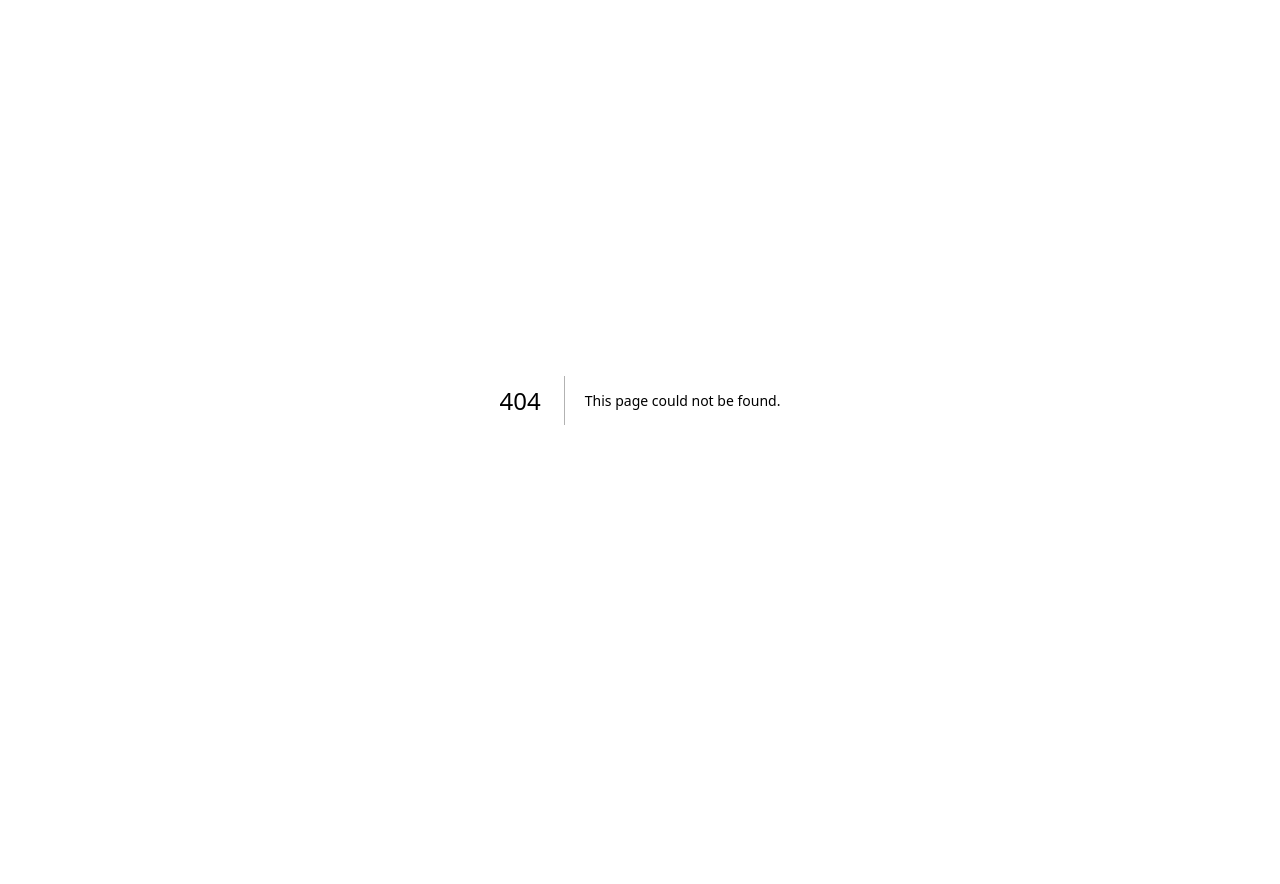
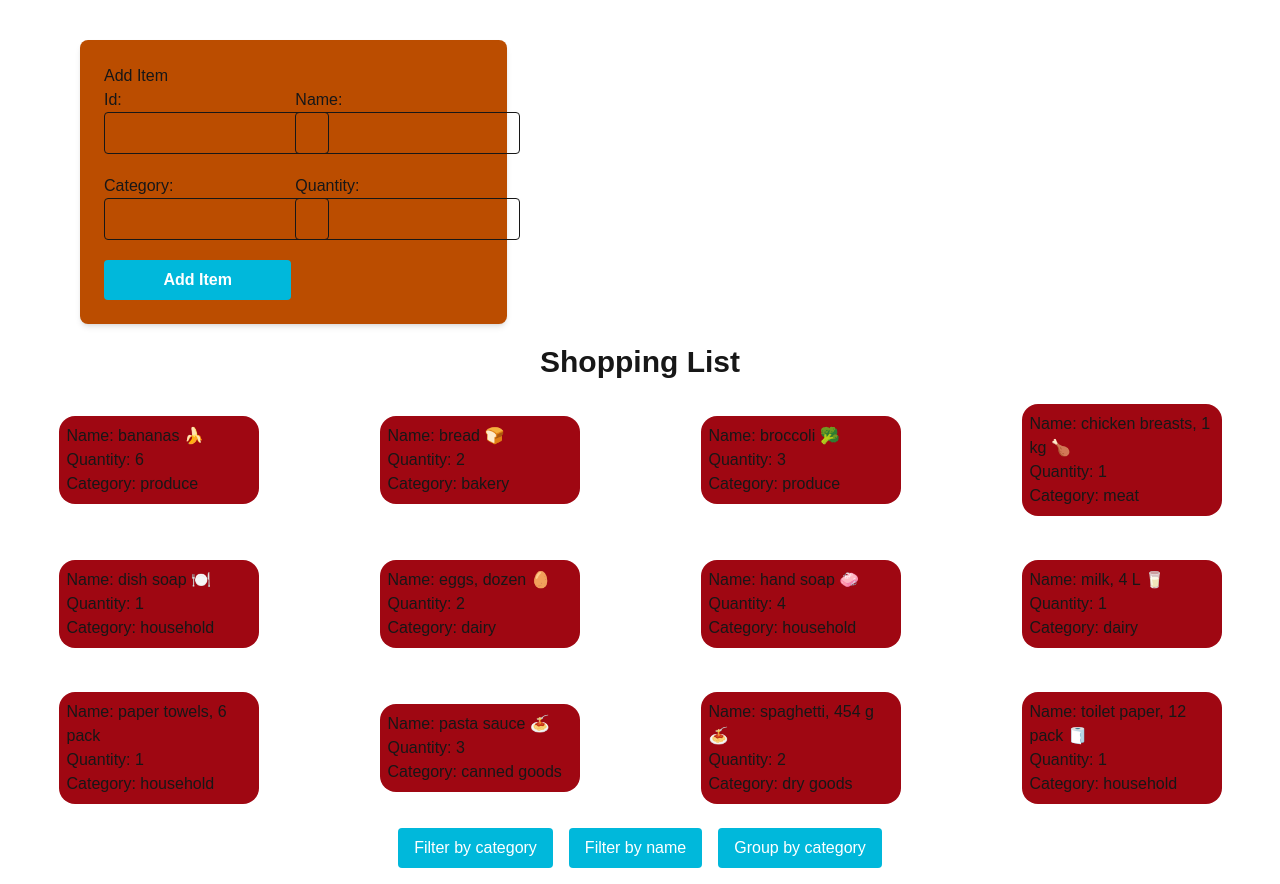
Before and after one commit to Pedro-GT/cprg306-assignments, a Next.js app: page /week-7 in a window 1280 px wide. Before the commit this address had no page. Before the commit the page ends 800 px from the top, so only its background shows below. Built offline with nearby package versions, Linux system fonts and the light colour scheme.

Commit message:
week-7 done

```diff
--- a/app/page.js
+++ b/app/page.js
@@ -14,6 +14,7 @@ export default function Home() {
         <li className={linkStyle}><Link href={'./week-4'}>Week 4</Link></li>
         <li className={linkStyle}><Link href={'./week-5'}>Week 5</Link></li>
         <li className={linkStyle}><Link href={'./week-6'}>Week 6</Link></li>
+        <li className={linkStyle}><Link href={'./week-7'}>Week 7</Link></li>
       </ul>
     </main>
   );
--- /dev/null
+++ b/app/week-7/item-form.js
@@ -0,0 +1,71 @@
+'use client';
+import { useState } from "react";
+
+export default function ItemForm({ AddItemFunc }) {
+
+    const [formData, setFormData] = useState
+    ({
+        id: '',
+        name: '',
+        category: '',
+        quantity: ''
+    });
+
+
+    const handleChange = (e) => {
+        setFormData({...formData, [e.target.name]: e.target.value})
+    }
+
+    const handleSubmit = (e) => {
+        e.preventDefault();
+
+        const newItem = {
+            id: formData.id,
+            name: formData.name,
+            category: formData.category,
+            quantity: formData.quantity
+        };
+
+        AddItemFunc(newItem);
+
+        setFormData({
+            id: '',
+            name: '',
+            category: '',
+            quantity: ''
+        });
+
+    }
+
+return(
+
+    <form onSubmit={handleSubmit} className="bg-amber-700 mt-10 p-6 rounded-lg shadow-md w-1/3 h-1/3 ml-20">
+        <h1>Add Item</h1>
+        <div className="grid grid-cols-2 gap-1">
+            <div className="mb-4">
+                <label htmlFor="id">Id:</label>
+                <input className="border rounded p-2" onChange={handleChange} type="number" id="id" name="id" required />
+            </div>
+            <div className="mb-4" >
+                <label htmlFor="name">Name:</label>
+                <input className="border rounded p-2" onChange={handleChange} type="text" id="name" name="name" required />
+            </div>
+            <div className="mb-4">
+                <label htmlFor="category">Category:</label>
+                <input className="border rounded p-2" onChange={handleChange} type="text" id="category" name="category" required />
+            </div>
+            <div className="mb-4">
+                <label htmlFor="quantity">Quantity:</label>
+                <input className="border rounded p-2" onChange={handleChange} type="number" id="quantity" name="quantity" required />
+            </div>
+            <button type="submit" className="bg-cyan-500 hover:bg-cyan-600 text-white font-bold py-2 px-4 rounded">
+                Add Item
+            </button>
+        </div>
+
+    </form>
+
+);
+
+
+}
--- /dev/null
+++ b/app/week-7/item-list.js
@@ -0,0 +1,59 @@
+'use client';
+import Item from "./item";
+import { use, useState } from "react";
+
+export default function ItemList({itemsData}) {
+
+let items = itemsData
+
+const [sortBy, setSortBy] = useState("name");
+const [isGroupBy, setIsGroupBy] = useState(false);
+
+let sortedItems = items.sort((a, b) => a[sortBy].localeCompare(b[sortBy]));
+
+const handleSort = (sortBy) => {
+    setSortBy(sortBy);
+}
+
+const groupByCategory = items.reduce((category,item) => {
+    let categoryName = item.category;
+    if (!category[categoryName]) {
+        category[categoryName] = [];
+    }
+    category[categoryName].push(item);
+    return category;
+}, {});
+
+
+return(
+
+    <main className="  grid grid-cols-4 gap-1 justify-items-center items-center mt-5">
+        <h1 className="text-3xl font-bold text-center col-span-4">Shopping List</h1>
+
+        {isGroupBy?
+          Object.entries(groupByCategory).map(([category, items]) => (
+            <div key={category} className="col-span-4">
+              <h2 className="text-2xl font-bold">{category}</h2>
+              <div className="grid grid-cols-4 gap-1">
+                {items.map((item) => (
+                  <Item key={item.id} item={item} />
+                ))}
+              </div>
+            </div>
+          ))
+        :
+          sortedItems.map((item) => (
+            <Item key={item.id} item={item} />
+          ))
+        }
+        <div className="col-span-4 flex justify-center gap-4 mb-4">
+          <button className="px-4 py-2 bg-cyan-500 hover:bg-cyan-600 text-white rounded" onClick={e => handleSort("category")}>Filter by category</button>
+          <button className="px-4 py-2 bg-cyan-500 hover:bg-cyan-600 text-white rounded" onClick={e => handleSort("name")}>Filter by name</button>
+          <button className="px-4 py-2 bg-cyan-500 hover:bg-cyan-600 text-white rounded" onClick={e => setIsGroupBy(!isGroupBy)}>Group by category</button>
+        </div>
+    </main>
+
+);
+
+
+}
--- /dev/null
+++ b/app/week-7/item.js
@@ -0,0 +1,14 @@
+export default function Item({item}) {
+
+return(
+
+    <main className=" bg-red-800 m-5 p-2 w-50 rounded-2xl ">
+        <h2>Name: {item.name}</h2>
+        <p>Quantity: {item.quantity}</p>
+        <p>Category: {item.category}</p>
+    </main>
+
+);
+
+
+}
--- /dev/null
+++ b/app/week-7/item.json
@@ -0,0 +1,74 @@
+[
+  {
+    "id": "1h2GJKH12gkHG31h1H",
+    "name": "milk, 4 L 🥛",
+    "quantity": 1,
+    "category": "dairy"
+  },
+  {
+    "id": "2KJH3k2j3H1k2J3K1H",
+    "name": "bread 🍞",
+    "quantity": 2,
+    "category": "bakery"
+  },
+  {
+    "id": "3h2KJH3k2j3H1k2J3",
+    "name": "eggs, dozen 🥚",
+    "quantity": 2,
+    "category": "dairy"
+  },
+  {
+    "id": "4k2J3K1H2GJKH12gk",
+    "name": "bananas 🍌",
+    "quantity": 6,
+    "category": "produce"
+  },
+  {
+    "id": "5H1h1H2KJH3k2j3H",
+    "name": "broccoli 🥦",
+    "quantity": 3,
+    "category": "produce"
+  },
+  {
+    "id": "6H1k2J3K1H2GJKH1",
+    "name": "chicken breasts, 1 kg 🍗",
+    "quantity": 1,
+    "category": "meat"
+  },
+  {
+    "id": "7gkHG31h1H2KJH3k",
+    "name": "pasta sauce 🍝",
+    "quantity": 3,
+    "category": "canned goods"
+  },
+  {
+    "id": "8j3H1k2J3K1H2GJK",
+    "name": "spaghetti, 454 g 🍝",
+    "quantity": 2,
+    "category": "dry goods"
+  },
+  {
+    "id": "9H12gkHG31h1H2KJ",
+    "name": "toilet paper, 12 pack 🧻",
+    "quantity": 1,
+    "category": "household"
+  },
+  {
+    "id": "10H3k2j3H1k2J3K1",
+    "name": "paper towels, 6 pack",
+    "quantity": 1,
+    "category": "household"
+  },
+  {
+    "id": "11k2J3K1H2GJKH12",
+    "name": "dish soap 🍽️",
+    "quantity": 1,
+    "category": "household"
+  },
+  {
+    "id": "12GJKH12gkHG31h1",
+    "name": "hand soap 🧼",
+    "quantity": 4,
+    "category": "household"
+  }
+]
--- /dev/null
+++ b/app/week-7/page.js
@@ -0,0 +1,27 @@
+'use client';
+
+import ItemList from "./item-list";
+import { useState } from "react";
+import shopItems from "./item.json";
+import ItemForm from "./item-form";
+
+export default function Page() {
+
+let itemsData = shopItems;
+const [items, setItems] = useState(itemsData);
+
+const AddItemFunc = (newItem) => {
+    setItems([...items, newItem]);
+}
+
+return(
+
+    <main>
+        <ItemForm AddItemFunc={AddItemFunc} ></ItemForm>
+        <ItemList itemsData = {items} />
+    </main>
+
+);
+
+
+}
```
